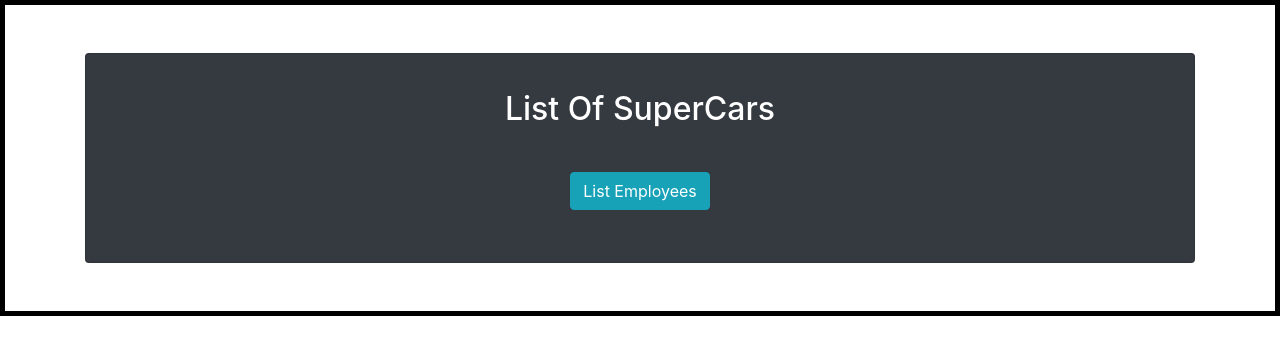
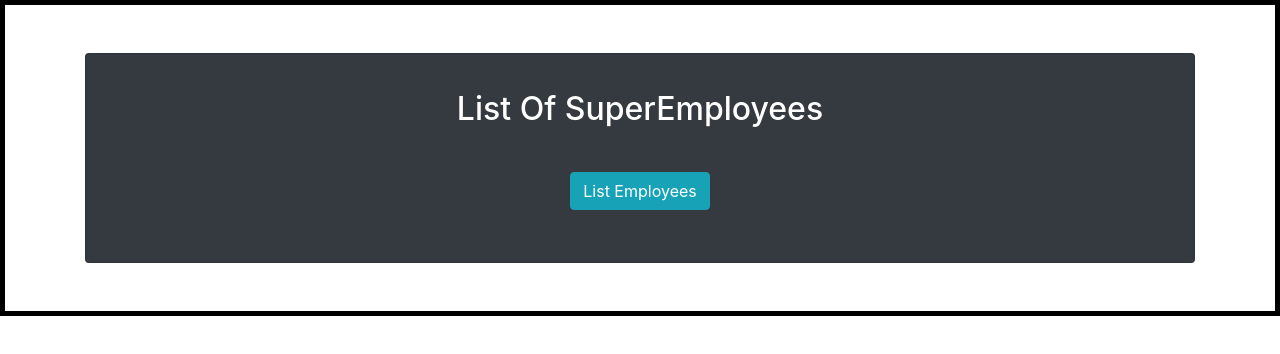
Before and after one commit to nitinkundu/angularapp, an Angular app: page / in a window 1280 px wide. Shown: the top 354 px of the page. Built offline with nearby package versions, Linux system fonts and the light colour scheme.

Commit message:
Update app.component.ts

```diff
--- a/src/app/app.component.ts
+++ b/src/app/app.component.ts
@@ -10,6 +10,6 @@ export class AppComponent {
   title: string;
 
   constructor() {
-    this.title = 'List Of SuperCars';
+    this.title = 'List Of SuperEmployees';
   }
 }
```
